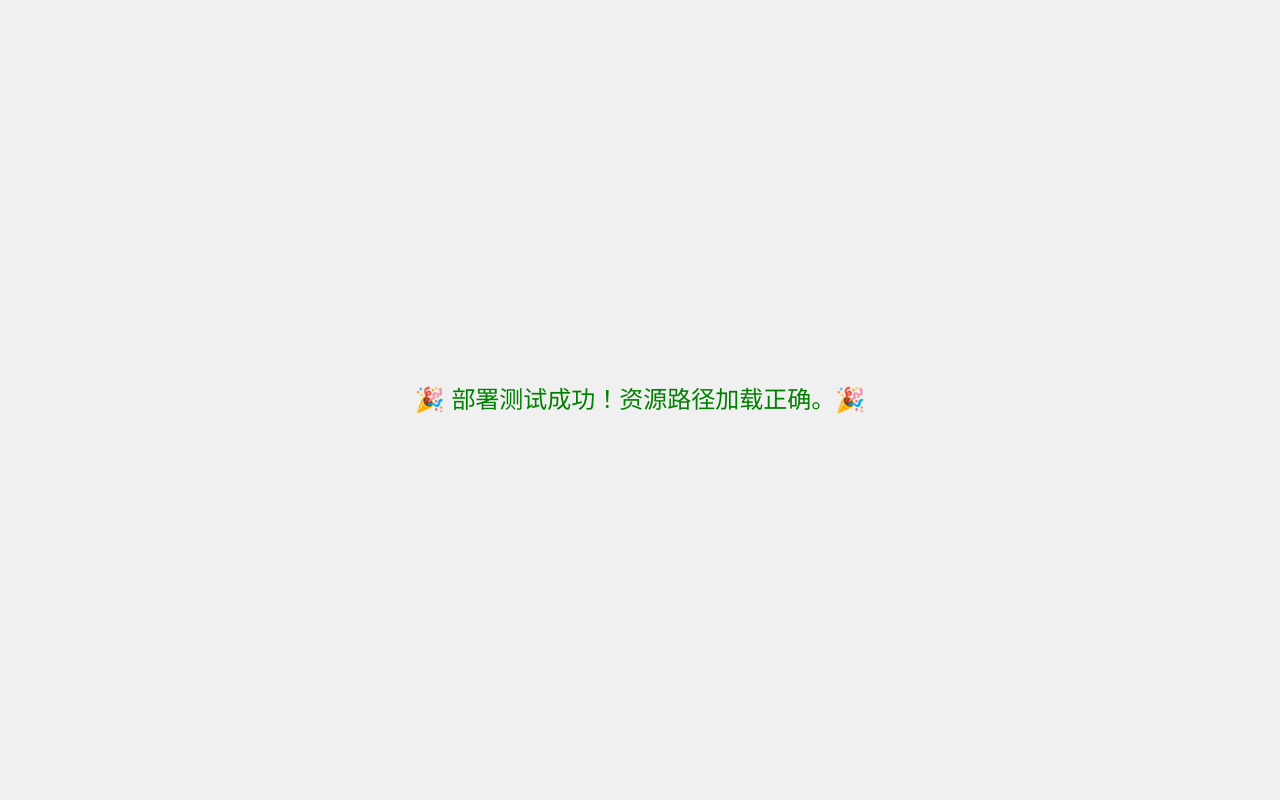
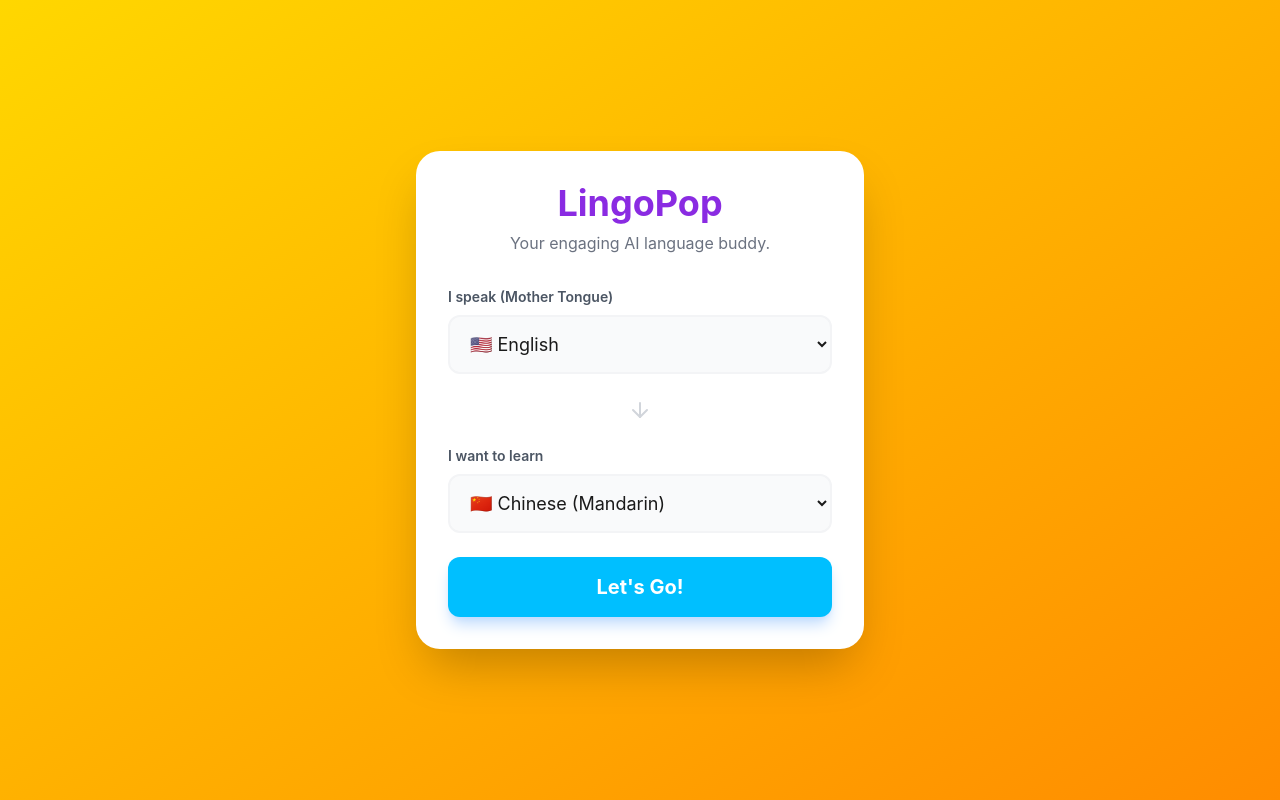
Before and after one commit to zhouxiaoxi454-blip/-, a React (Vite) app: page / in a window 1280 px wide. Built offline with nearby package versions, Linux system fonts and the light colour scheme.

Commit message:
Update index.tsx

```diff
--- a/index.tsx
+++ b/index.tsx
@@ -1,25 +1,14 @@
 import React from 'react';
 import ReactDOM from 'react-dom/client';
+import App from './App.tsx'; // 导入你的主应用组件
 
-// 这是最小化渲染测试代码。它绕过了 App.tsx 中的所有复杂逻辑。
 const rootElement = document.getElementById('root');
 
+// 渲染 App 组件
 if (rootElement) {
   ReactDOM.createRoot(rootElement).render(
     <React.StrictMode>
-      <div style={{
-        padding: '50px',
-        fontSize: '24px',
-        color: 'green',
-        backgroundColor: '#f0f0f0',
-        height: '100vh',
-        display: 'flex',
-        justifyContent: 'center',
-        alignItems: 'center',
-        textAlign: 'center'
-      }}>
-        🎉 部署测试成功！资源路径加载正确。🎉
-      </div>
+      <App />
     </React.StrictMode>
   );
 }
```
